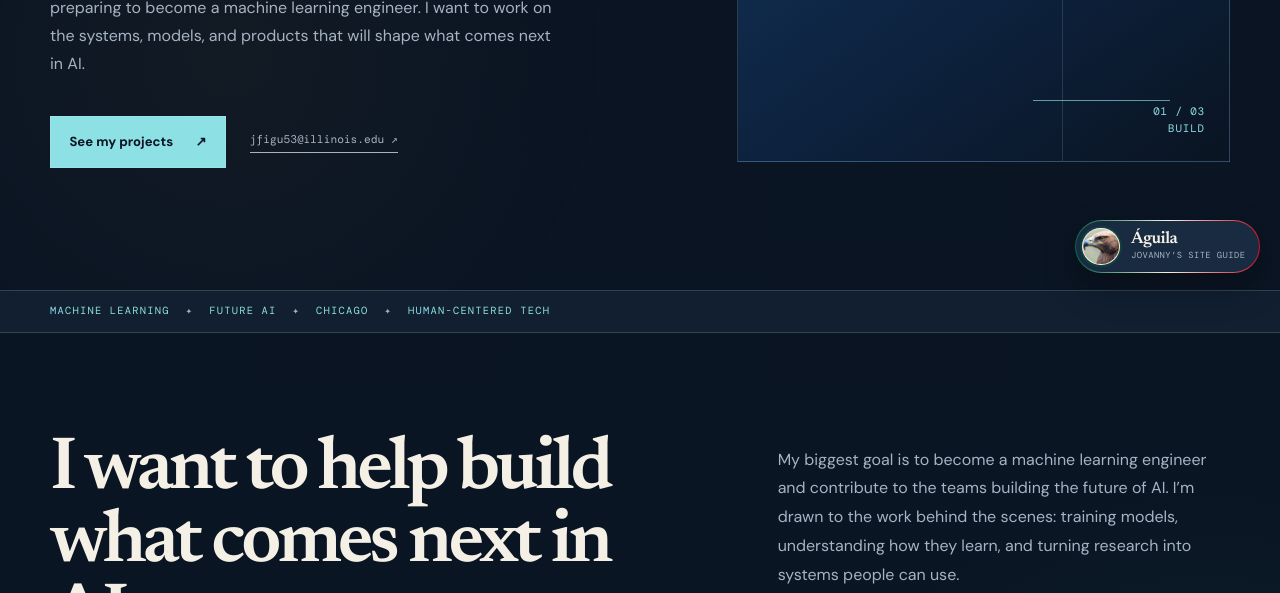
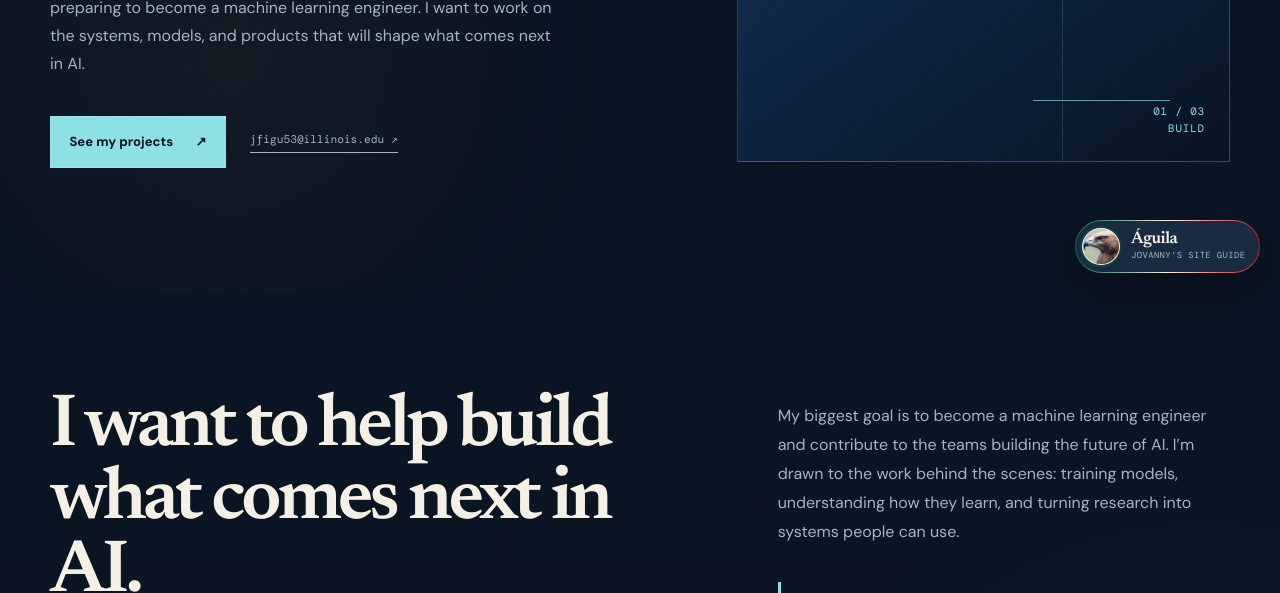
Before and after one commit to jovannyf1/jovanny-figueroa-site, a plain HTML site: page index.html in a window 1280 px wide. Shown: the part 507-1100 px from the top of the page. Drawn offline with nearby package versions, Linux system fonts and the light colour scheme.

Commit message:
Remove homepage interest strip

```diff
--- a/index.html
+++ b/index.html
@@ -55,12 +55,6 @@
           <span class="art-orbit art-orbit-two"></span>
         </div>
       </section>
-
-      <div class="marquee" aria-label="Areas of interest">
-        <div class="marquee-track">
-          <span>MACHINE LEARNING</span><i aria-hidden="true">✦</i><span>FUTURE AI</span><i aria-hidden="true">✦</i><span>CHICAGO</span><i aria-hidden="true">✦</i><span>HUMAN-CENTERED TECH</span>
-        </div>
-      </div>
 
       <section class="mission section-shell section-space" aria-labelledby="mission-title">
         <div class="section-kicker">The long game <span>01</span></div>
```
